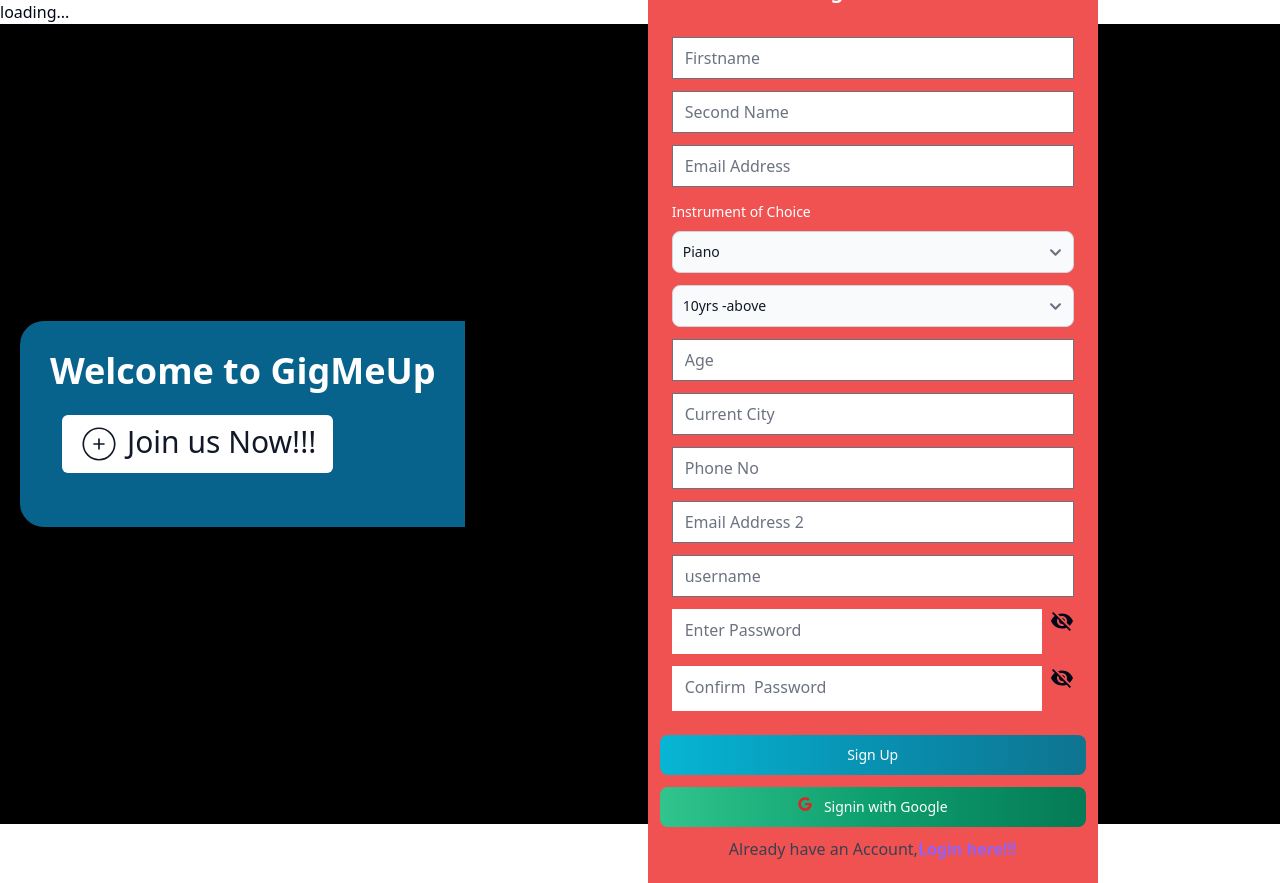
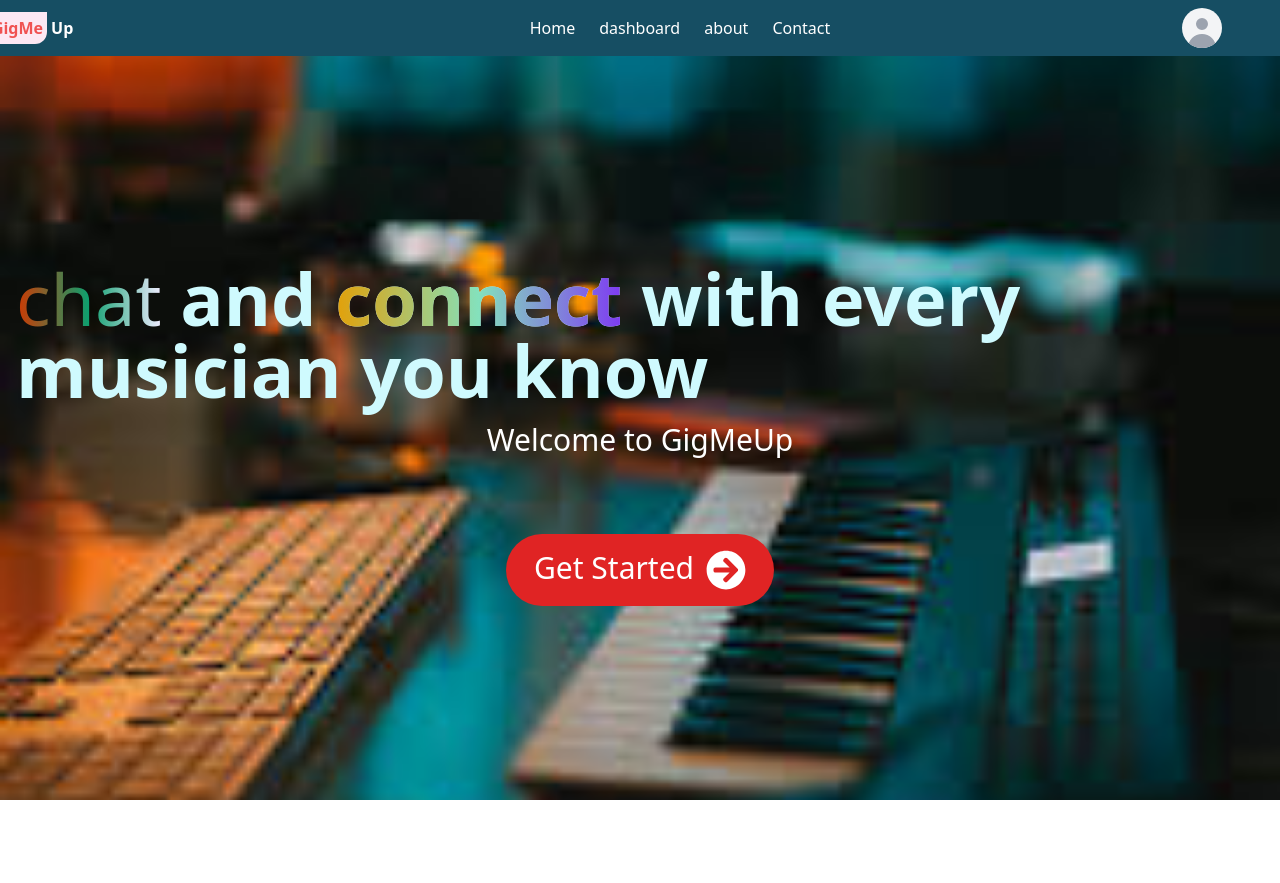
Before and after one commit to zacheys123/next_chat_app, a Next.js app: page / in a window 1280 px wide. After the commit the page ends 856 px from the top, so only its background shows below. Built offline with nearby package versions, Linux system fonts and the light colour scheme; no server answers.

Commit message:
created landing page and register page

```diff
--- a/app/globals.css
+++ b/app/globals.css
@@ -79,3 +79,8 @@
   @apply border border-gray-200 py-2 px-2
 focus:ring-0  w-full;
 }
+@layer components {
+  .navLinks {
+    @apply hover:underline decoration-orange-600 underline-offset-8 hover:scale-110 transition-transform duration-200;
+  }
+}
--- a/app/layout.js
+++ b/app/layout.js
@@ -1,19 +1,18 @@
-import { Inter } from 'next/font/google';
-import './globals.css';
-import Nav from '@/components/Nav';
-import { GlobalProvider } from './Context/store';
+import { Inter } from "next/font/google";
+import "./globals.css";
+import Nav from "@/components/Nav";
+import { GlobalProvider } from "./Context/store";
 export const metadata = {
-	title: 'gigMe app',
-	description: 'Generated by create next app',
+  title: "gigMe app",
+  description: "Generated by create next app",
 };
 
 export default function RootLayout({ children }) {
   return (
     <html lang="en">
       <body>
-				<div className="min-h-screen justify-center items-center ">
+        <div className="w-full justify-center items-center ">
           <GlobalProvider>{children}</GlobalProvider>
-
         </div>
       </body>
     </html>
--- a/app/page.jsx
+++ b/app/page.jsx
@@ -1,35 +1,51 @@
-import Nav from "@/components/Nav";
-import { getUser } from "@/features/protectSlice";
-import { global } from "@/reducerActions/authActions";
+"use client";
 import { CiCirclePlus } from "react-icons/ci";
 import { Button, Label, Select } from "flowbite-react";
 import StartForm from "@/components/StartForm";
+import Nav from "@/components/Nav";
+import ImageComponent from "@/components/ImageComponent";
+import { FaArrowCircleRight } from "react-icons/fa";
+import bgImage from "@/public/assets/bg-cover.jpg";
+import RouteButton from "@/components/sub-components/RouteButton";
 export default function Home() {
   return (
     <main className="h-screen">
+      <ImageComponent bgCover={bgImage} />
       <div className="sticky">
         {" "}
         <Nav />
       </div>
-      <div className=" w-full min-h-screen flex bg-black">
-        <div className="w-15 md:w-25 h-screen flex flex-col justify-center items-center ">
-          <div className="bg-sky-500/60 h-50 rounded-y-3xl rounded-l-3xl p-[30px] ml-[20px]">
-            {" "}
-            <h1 className="text-white text-sm font-bold  md:text-4xl md:font-semibold">
+      <div className="w-100  h-screen flex  justify-center items-center">
+        <div>
+          <h1 className="text-white p-4">
+            <span className="text-7xl md:text-7xl bg-gradient-to-r  from-orange-600 via-green-500 to-purple-100 inline-block  text-transparent  bg-clip-text">
+              chat
+            </span>
+            <span className=" text-7xl md:text-7xl md:font-bold bg-cyan-100 bg-clip-text text-transparent text-center">
+              {" "}
+              and{" "}
+              <span className="text-7xl md:text-7xl  bg-gradient-to-r  from-yellow-400 via-green-300 to-purple-600 inline-block  text-transparent  bg-clip-text">
+                connect
+              </span>{" "}
+              <span className="text-center">with every musician you know</span>
+            </span>
+            <p className="text-3xl font-poppins text-center mt-4">
+              {" "}
               Welcome to GigMeUp
-            </h1>
-            <Button
-              color="ghost"
-              outline
-              className="my-3 p-3 hover:text-white hover:bg-blue-800"
-            >
-              <CiCirclePlus className="mr-2 h-4 w-4 md:w-10 md:h-10" />
-              <span className="md:text-3xl">Join us Now!!!</span>
-            </Button>
-          </div>
-        </div>
-        <div className="flex-1 w-full h-screen flex justify-center items-center relative">
-          <StartForm />
+            </p>
+          </h1>
+          <RouteButton
+            title="register"
+            className="w-full flex items-center justify-center my-12"
+            destination="/signup"
+          >
+            <button className="my-3 w-fit  text-white hover:text-white rounded-full p-4 bg-red-600 hover:bg-blue-800 flex items-center">
+              <span className="md:text-3xl flex mx-3">
+                Get Started{" "}
+                <FaArrowCircleRight className="ml-3 h-4 w-4 md:w-10 md:h-10" />
+              </span>
+            </button>
+          </RouteButton>
         </div>
       </div>
       {/* <footer className="bg-grey shadow-md ">&copy;GigMeUp 2024</footer> */}
--- /dev/null
+++ b/components/ImageComponent.jsx
@@ -0,0 +1,17 @@
+import Image from "next/image";
+
+export default function AppBgImg({ bgCover }) {
+  return (
+    <Image
+      src={bgCover}
+      placeholder="blur"
+      fill
+      alt="background Image"
+      sizes="100vw"
+      style={{
+        objectFit: "cover",
+        zIndex: -1,
+      }}
+    />
+  );
+}
--- a/components/Nav.js
+++ b/components/Nav.js
@@ -3,49 +3,15 @@
 import Link from "next/link";
 import { TfiAlignRight } from "react-icons/tfi";
 import LandingButton from "./sub-components/LandingButton";
-import RouteButton from "./RouteButton";
+import RouteButton from "./sub-components/RouteButton";
 import { useRouter } from "next/navigation";
 import { useGlobalContext } from "@/app/Context/store";
 import Loading from "@/app/Loading";
 import { useEffect, useState } from "react";
 import { getUser } from "@/features/protectSlice";
-export default function Nav() {
-  const {
-    authstate: { authInfo, mainUser, isAuthenticated },
-    setAuthState,
-  } = useGlobalContext();
-  const [isSuccess, setSuccess] = useState(false);
-  const router = useRouter();
-
-  useEffect(() => {
-    (async () => {
-      const { user, err } = await getUser();
-      const userName = JSON.parse(localStorage.getItem("profile"));
-      console.log(user);
-      if (user) {
-        setAuthState({
-          type: global.AUTHENTICATE,
-          payload: {
-            isAuthenticated: true,
-            authInfo: user,
-            mainUser: userName,
-          },
-        });
-        setSuccess(true);
-        return;
-      }
-
-      setAuthState({
-        type: global.AUTHENTICATE,
-        payload: { isAuthenticated: false, authInfo: user },
-      });
-    })();
-  }, []);
-  if (!isSuccess) {
-    return <Loading />;
-  }
+export default function Nav({ user, auth }) {
   return (
-    <main className="flex bg-cyan-900 text-white items-center p-3 w-full md:justify-around justify-between bg-cyan-900">
+    <main className="flex bg-cyan-900 text-white items-center p-2 w-full md:justify-around justify-between bg-cyan-900">
       <RouteButton title="home" destination="/gigme">
         <div className="flex md:flex-start md:w-20 xl:-ml-[190px] md:-ml-[100px] cursor-pointer">
           {" "}
@@ -55,56 +21,47 @@
           <span className="  font-bold p-1 shadow-blue-500">Up</span>
         </div>
       </RouteButton>
-      {isAuthenticated ? (
+
       <div>
         <div className="hidden md:inline  ">
           {" "}
-            <Link className="hidden md:inline px-3" href="/">
+          <Link className="navLinks hidden md:inline px-3" href="/">
             Home
           </Link>
-            <Link className="hidden md:inline px-3" href="/dashboard">
+          <Link className="navLinks hidden md:inline px-3" href="/dashboard">
             dashboard
           </Link>
-            <Link className="hidden md:inline px-3" href="/settings">
+          <Link className="navLinks hidden md:inline px-3" href="/settings">
             about
           </Link>
         </div>
-          <Link className="hidden md:inline px-3" href="/contact">
+        <Link className="navLinks hidden md:inline px-3" href="/contact">
           Contact
         </Link>
         <div className="hidden md:hidden">
           {" "}
           <Link href="/gigme">Home</Link>
           <Link href="/dashboard">dashboard</Link>
-            <Link href="/settings">settings</Link>{" "}
-            <Link href="/gigme">Home</Link>
+          <Link href="/settings">settings</Link> <Link href="/gigme">Home</Link>
           <Link href="/dashboard">dashboard</Link>
           <Link href="/settings">settings</Link>
         </div>
       </div>
-      ) : (
-        <div className="flex mx-3">
-          <LandingButton title="SignIn" classbut=" mr-3 bg-blue-500" />
-        </div>
-      )}
-      <div className="md:-mr-[120px] Z-index-999">
+
+      <div className="md:-mr-[120px] z-40">
         {" "}
         <Dropdown
           label={
             <>
               <TfiAlignRight className="inline md:hidden w-5 h-5 mx-2 cursor-pointer hover:opacity-8 hover:bg-green" />
-              <Avatar
-                alt={mainUser?.fullname.split("")[0]}
-                img="/images/people/profile-picture-5.jpg"
-                rounded
-              />
+              <Avatar alt={user?.firstname.split("")[0]} rounded />
             </>
           }
           arrowIcon={false}
           inline
         >
           <Dropdown.Header>
-            <span className="block text-sm">{user?.fullname}</span>
+            <span className="block text-sm">{user?.firstname}</span>
             <span className="block truncate text-sm font-medium">
               {user?.email}
             </span>
--- a/components/StartForm.js
+++ b/components/StartForm.js
@@ -1,14 +1,23 @@
 "use client";
-import { Alert, Button, Label, Select, Spinner } from "flowbite-react";
+import {
+  Alert,
+  Button,
+  Card,
+  Label,
+  Select,
+  Spinner,
+  TextInput,
+} from "flowbite-react";
 import React, { useEffect, useRef, useState } from "react";
 import { HiInformationCircle } from "react-icons/hi";
 import VisibilityIcon from "@mui/icons-material/Visibility";
 import VisibilityOffIcon from "@mui/icons-material/VisibilityOff";
 import { FaGoogle } from "react-icons/fa";
-import RouteButton from "./RouteButton";
+import RouteButton from "./sub-components/RouteButton";
 import { registerSlice } from "@/features/registerSlice";
 import { useRouter } from "next/navigation";
-
+import { TiTick } from "react-icons/ti";
+import { FormGroup } from "@mui/material";
 const StartForm = () => {
   const router = useRouter();
   const [instrument, setSelectedInstrument] = useState("");
@@ -34,7 +43,6 @@
   const handleInput = (ev) => {
     setData({ ...userdata, [ev.target.name]: ev.target.value });
   };
-
   const handleUpdate = async (event) => {
     event.preventDefault();
     const newdata = { ...userdata, experience, instrument };
@@ -47,35 +55,85 @@
   }, []);
 
   return (
-    <form className="px-3 py-3 w-full bg-red-500 md:w-[450px]">
-      <h1 className="text-xl font-bold text-center mb-2 text-white">
+    <Card>
+      <form className="px-3 py-3 w-full dark:bg-red-300 md:w-[450px]">
+        <h1 className="text-xl font-bold text-center mb-2 text-zinc">
           Register here
         </h1>
         <div className="flex flex-col gap-3 py-6 px-3">
-        <input
-          className="w-100 focus:ring-0"
+          <div className="grid grid-cols-2 gap-4">
+            <TextInput
+              className="w-100 focus:ring-0 mb-2 placeholder-gray-400 rounded-sm"
               type="text"
               onChange={handleInput}
               name="firstname"
               value={userdata?.firstname}
               placeholder="Firstname"
             />
-        <input
-          className="w-100 focus:ring-0"
+            <TextInput
+              className="w-100 focus:ring-0 mb-2"
               type="text"
               onChange={handleInput}
               name="secondname"
               value={userdata?.secondname}
               placeholder="Second Name"
             />
-        <input
-          className="w-100 focus:ring-0"
+          </div>
+          <div className="grid grid-cols-2 gap-4">
+            <TextInput
+              className="w-100 focus:ring-0 mb-2 placeholder-gray-400 rounded-sm"
               type="text"
               onChange={handleInput}
               name="email"
               value={userdata?.email}
               placeholder="Email Address "
+            />{" "}
+            <TextInput
+              className="w-100 focus:ring-0 mb-2"
+              type="text"
+              onChange={handleInput}
+              name="age"
+              value={userdata?.age}
+              placeholder="Age"
             />
+          </div>{" "}
+          <TextInput
+            className="w-100 focus:ring-0 mb-2"
+            type="text"
+            onChange={handleInput}
+            name="city"
+            value={userdata?.city}
+            placeholder="Current City"
+          />
+          <TextInput
+            className="w-100 focus:ring-0 mb-2"
+            type="text"
+            onChange={handleInput}
+            name="phone"
+            value={userdata?.phone}
+            placeholder="Phone No"
+          />
+          <div className="grid grid-cols-2 gap-4">
+            {" "}
+            <TextInput
+              placeholder-gray-400
+              rounded-smt
+              className="w-100 focus:ring-0 mb-2"
+              type="text"
+              onChange={handleInput}
+              name="email2"
+              value={userdata?.email2}
+              placeholder="Email Address 2"
+            />
+            <TextInput
+              className="w-100 focus:ring-0 mb-2"
+              type="text"
+              onChange={handleInput}
+              name="username"
+              value={userdata?.username}
+              placeholder="username"
+            />
+          </div>
           <div className="max-w-md">
             <div className="mb-2 block">
               <Label
@@ -99,10 +157,18 @@
               <option value="saxophone">Saxophone</option>
               <option value="trumpet">Trumpet</option>
               <option value="flute">Flute</option>
-            <option value="clarinet">Clarinet</option> <option>Ukulele</option>
+              <option value="clarinet">Clarinet</option>{" "}
+              <option>Ukulele</option>
             </Select>
           </div>
           <div className="max-w-md">
+            <div className="mb-2 block">
+              <Label
+                htmlFor="experience"
+                value="Experience"
+                className="text-white"
+              />
+            </div>
             <Select
               onChange={(e) => setSelectedExperience(e.target.value)}
               id="experience"
@@ -117,49 +183,9 @@
               <option value="noExp">No Experience</option>
             </Select>
           </div>
-        <input
-          className="w-100 focus:ring-0"
-          type="text"
-          onChange={handleInput}
-          name="age"
-          value={userdata?.age}
-          placeholder="Age"
-        />
-        <input
-          className="w-100 focus:ring-0"
-          type="text"
-          onChange={handleInput}
-          name="city"
-          value={userdata?.city}
-          placeholder="Current City"
-        />
-        <input
-          className="w-100 focus:ring-0"
-          type="text"
-          onChange={handleInput}
-          name="phone"
-          value={userdata?.phone}
-          placeholder="Phone No"
-        />
-        <input
-          className="w-100 focus:ring-0"
-          type="text"
-          onChange={handleInput}
-          name="email2"
-          value={userdata?.email2}
-          placeholder="Email Address 2"
-        />
-        <input
-          className="w-100 focus:ring-0"
-          type="text"
-          onChange={handleInput}
-          name="username"
-          value={userdata?.username}
-          placeholder="username"
-        />
           <div className="flex gap-2 align-center">
-          <input
-            className="border-b-4 border-cyan-600 focus:ring-0 border-transparent focus:border-transparent"
+            <TextInput
+              className="border-b-4 border-cyan-600 focus:ring-0 mb-2 border-transparent focus:border-transparent w-full"
               required
               type={!pass ? "password" : "text"}
               name="password"
@@ -180,8 +206,8 @@
             )}{" "}
           </div>{" "}
           <div className="flex gap-2 align-center">
-          <input
-            className="border-b-4 border-cyan-600 focus:ring-0 border-transparent focus:border-transparent"
+            <TextInput
+              className="border-b-4 border-cyan-600 focus:ring-0 mb-2 border-transparent focus:border-transparent w-full"
               required
               type={!cpass ? "password" : "text"}
               value={userdata?.cpassword}
@@ -227,7 +253,8 @@
           className="px-2 w-full"
           gradientMonochrome="success"
         >
-        <FaGoogle className="mr-3 text-red-600 font-bold" /> Signin with Google
+          <FaGoogle className="mr-3 text-red-600 font-bold" /> Signin with
+          Google
         </Button>{" "}
         <div className="w-100 text-center my-[10px]">
           <RouteButton
@@ -245,6 +272,7 @@
           </RouteButton>
         </div>
       </form>
+    </Card>
   );
 };
 
--- a/components/RouteButton.js
+++ b/components/sub-components/RouteButton.js
@@ -8,7 +8,12 @@
       router.push(destination);
     } else if (title === "login") {
       router.push(destination);
+    } else if (title === "register") {
+      router.push(destination);
+    } else if (title === "login") {
+      router.push(destination);
     }
+    return;
   };
   return (
     <span className={className} onClick={handleRouting}>
--- a/features/registerSlice.jsx
+++ b/features/registerSlice.jsx
@@ -22,9 +22,8 @@
       setLoading(false);
       setError("");
       setSuccess(data?.message);
-
       setTimeout(() => {
-        router.push("/gigme");
+        router.push("/");
         localStorage.setItem("token", JSON.stringify(data?.token));
         localStorage.setItem("profile", JSON.stringify(data?.result));
       }, 3000);
```
Also changed, not shown: app/api/auth/register/route.js (+2 -15 lines), app/login/page.jsx (+16 -11 lines), app/signup/page.jsx (+12 -10 lines), public/assets/bg-cover.avif (added), public/assets/bg-cover.jpg (added). Lines whose indentation alone changed are shown as unchanged.
